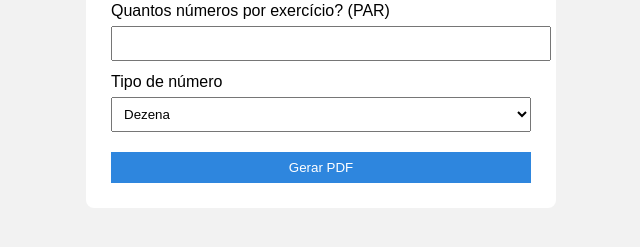
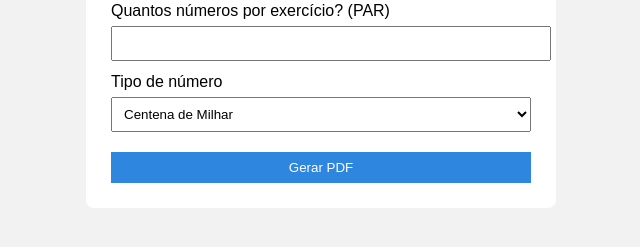
Before and after one commit to EduardoTerhorst1/Eduardo.github.io, a Flask app: page / in a window 1280 px wide. Shown: the part 222-469 px from the top of the page, without its empty margins (319-959 px from the left). Run offline with Flask 3, Linux system fonts and the light colour scheme.

Commit message:
Update index.html

```diff
--- a/templates/index.html
+++ b/templates/index.html
@@ -53,9 +53,7 @@
 
         <label>Tipo de número</label>
         <select name="tipo" required>
-            <option value="dezena">Dezena</option>
-            <option value="centena">Centena</option>
-            <option value="milhar">Milhar</option>
+            <option value="centena">Centena de Milhar</option>
         </select>
 
         <button type="submit">Gerar PDF</button>
```
